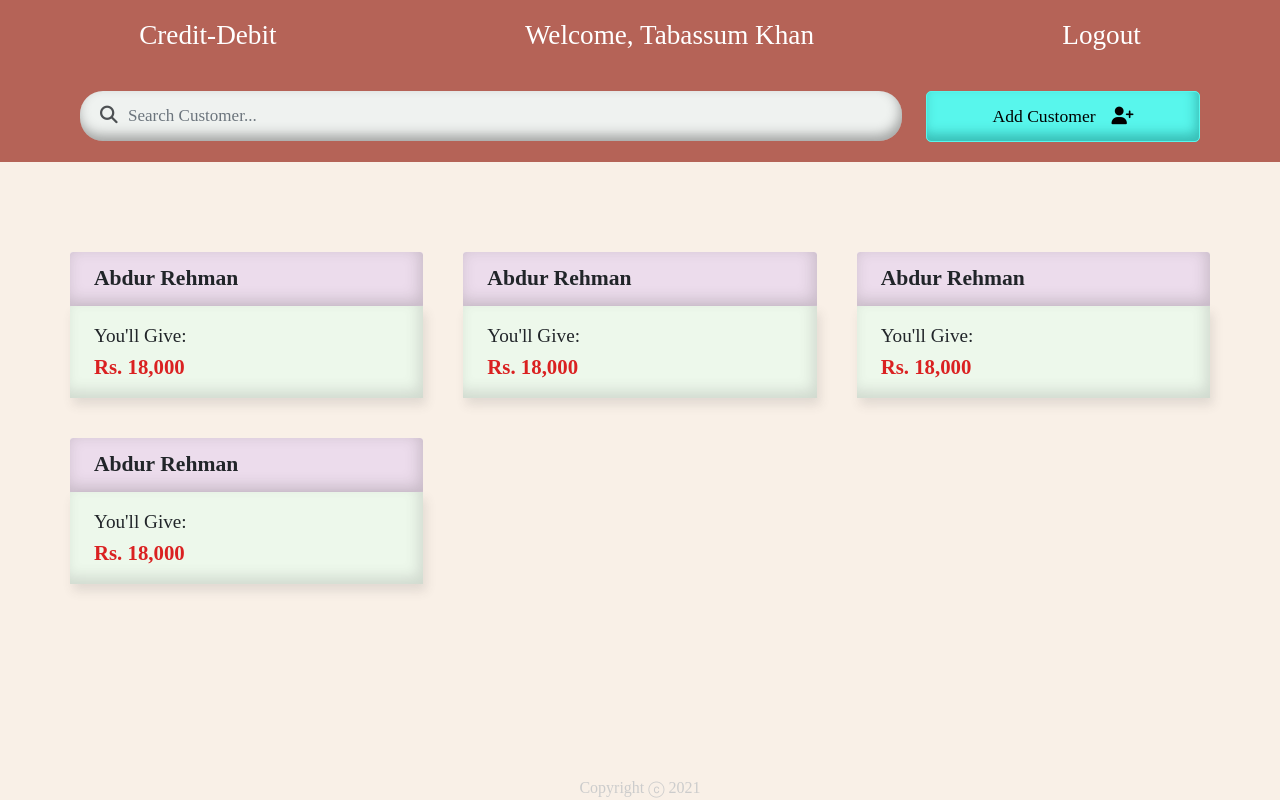
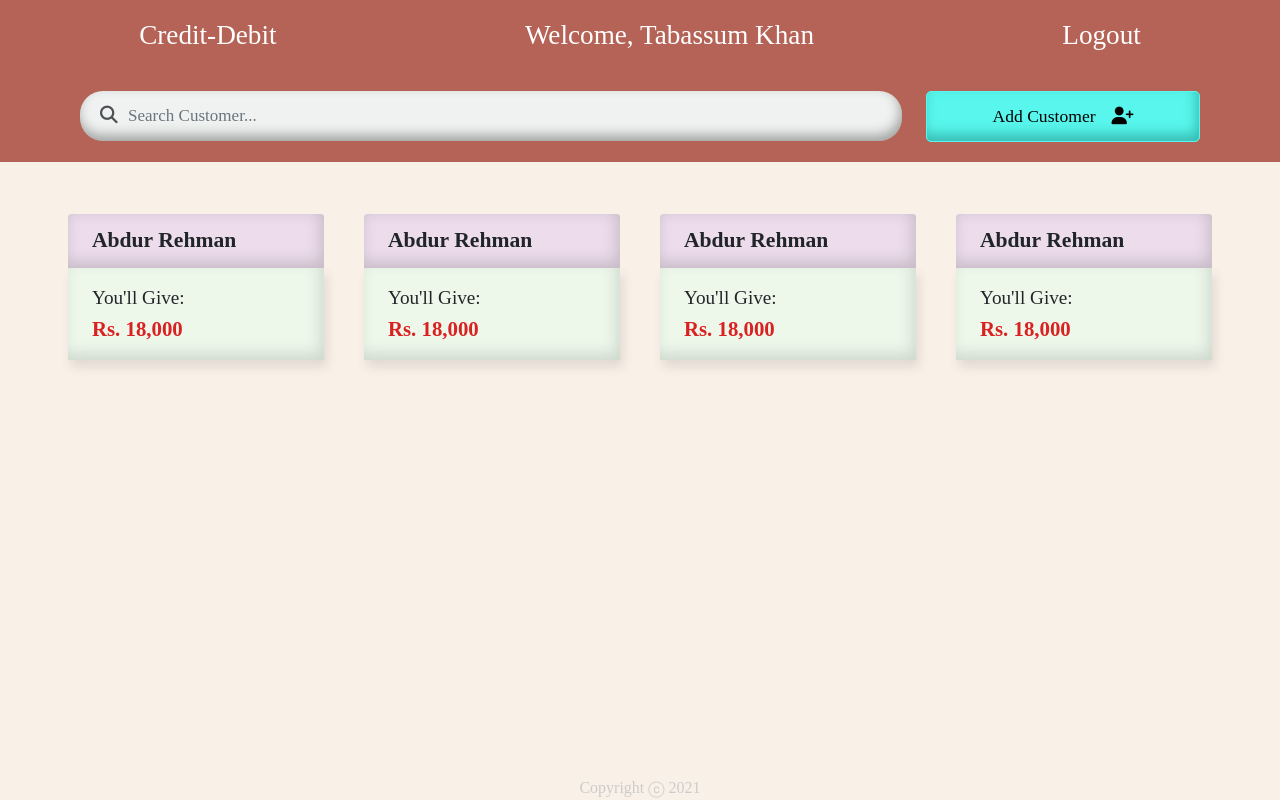
Before and after one commit to tabassum-khan/React-Debit-Credit, a React (Create React App) app: page / in a window 1280 px wide. Built offline with nearby package versions, Linux system fonts and the light colour scheme; a web font is replaced by a local one.

Commit message:
Add Transaction Cards

```diff
--- a/public/headbar.js
+++ /dev/null
@@ -1,3 +0,0 @@
-$(document).ready(function(){
-
-});
--- a/public/index.html
+++ b/public/index.html
@@ -32,7 +32,7 @@
     <div id="root"></div>
 
     <script src="../src/index.js" type="text/jsx"></script>
-    <script src="../src/headbar.js" type="text/js"></script>
+    <script src="../src/modal.js" type="text/js"></script>
 </body>
 
 </html>
--- a/public/styles.css
+++ b/public/styles.css
@@ -39,7 +39,6 @@ font-family: 'Roboto', sans-serif; */
 .headbar{
   background-color: #B56357;
   margin: 0;
-  margin-bottom: 20px;
   padding-bottom: 20px;
   text-align: center;
   width: 100%;
@@ -160,7 +159,7 @@ font-family: 'Roboto', sans-serif; */
 /*****************************  CARD *****************************************/
 /**** card-Container *******/
 .card-container.row{
-  padding: 50px;
+  padding: 2rem 3rem;
 }
 
 .card-container .col-lg-4, .card-container .col-md-6{
@@ -172,15 +171,15 @@ font-family: 'Roboto', sans-serif; */
   border: none;
 }
 
+.card:hover{
+  cursor: pointer;
+}
+
+
 .card-header{
   background-color: #ecdcec;
   box-shadow: inset -3px -4px 15px 0px #3e3d3d38;
   padding: 0.65rem 1.5rem;
-}
-
-.card-header:hover{
-  background-color: #efebef;
-  cursor: pointer;
 }
 
 .card-header p{
@@ -230,14 +229,10 @@ font-family: 'Roboto', sans-serif; */
 
 
 /***********************************  MEDIA QUERIES ******************************************/
-/* @media only screen and (max-width: 1300px) {
+@media only screen and (min-width: 1250px) {
 
-  .search-container{
-    padding: 0 2.5rem;
+  .col-lg-3{
+    width: 25% !important;
   }
 
-  .search-container .search-bar{
-    flex-basis: 75%;
-  }
-
-} */
+}
--- a/src/components/Card.js
+++ b/src/components/Card.js
@@ -1,7 +1,7 @@
 import React from "react";
 
 const card = (
-    <div className="col-lg-4 col-md-6">
+    <div className="col-lg-3 col-md-6">
         <div className="card">
             <div className="card-header">
                 <p>Abdur Rehman</p>
```
